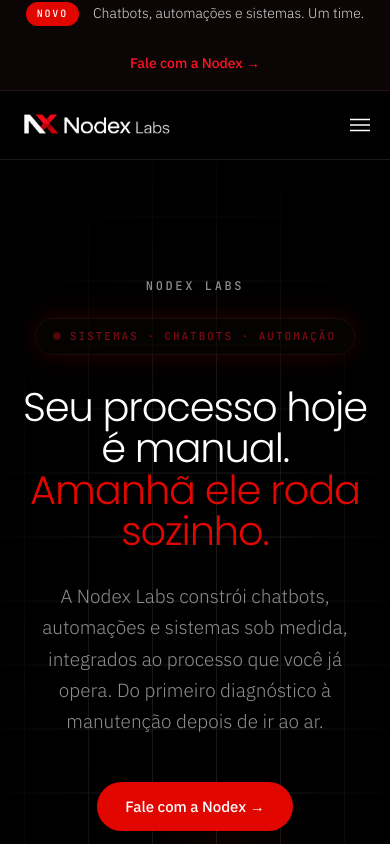
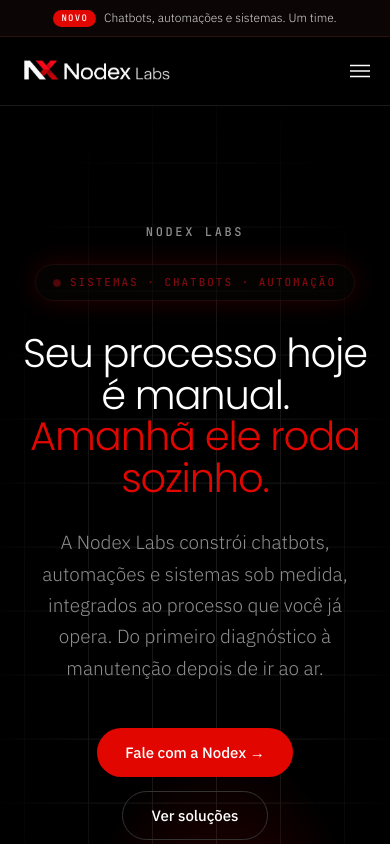
Before and after one commit to DigitalBoostofc/nodex, a Next.js app: page / in a window 390 px wide. Shown: the top 844 px of the page. Built offline with nearby package versions, Linux system fonts and the light colour scheme.

Commit message:
fix: keep the announcement bar to one line on mobile
flex-wrap plus the CTA padding stacked NOVO, copy and the WhatsApp
link into three rows. The strip is a single 36px row now; the extra
CTA stays on md+.

```diff
--- a/src/components/banner.tsx
+++ b/src/components/banner.tsx
@@ -4,17 +4,17 @@
 export function Banner() {
   return (
     <div className="border-b border-nx-border-warm bg-[#0B0505]">
-      <div className="mx-auto flex max-w-[1280px] flex-wrap items-center justify-center gap-[14px] px-5 py-[2px] md:px-8 lg:px-12">
-        <span className="rounded-full bg-nx-red px-[11px] py-[7px] font-mono text-[10px]/[1] font-medium tracking-[0.18em] text-white">
+      <WaLink className="mx-auto flex h-9 max-w-[1280px] items-center justify-center gap-2 px-4 text-inherit hover:text-inherit md:h-11 md:gap-[14px] md:px-8 lg:px-12">
+        <span className="shrink-0 rounded-full bg-nx-red px-2 py-1 font-mono text-[9px]/[1] font-medium tracking-[0.14em] text-white md:px-[11px] md:py-[7px] md:text-[10px] md:tracking-[0.18em]">
           NOVO
         </span>
-        <span className="text-[14px]/[1.4] font-light text-nx-text-2">
+        <span className="min-w-0 truncate text-[12px]/[1] font-light text-nx-text-2 md:text-[14px]/[1.4]">
           Chatbots, automações e sistemas. Um time.
         </span>
-        <WaLink className="inline-block px-[6px] py-[14px] text-[14px]/[1.4] font-medium text-nx-red-hover hover:text-white">
+        <span className="hidden shrink-0 font-medium text-nx-red-hover md:inline">
           Fale com a Nodex →
-        </WaLink>
-      </div>
+        </span>
+      </WaLink>
     </div>
   );
 }
```
